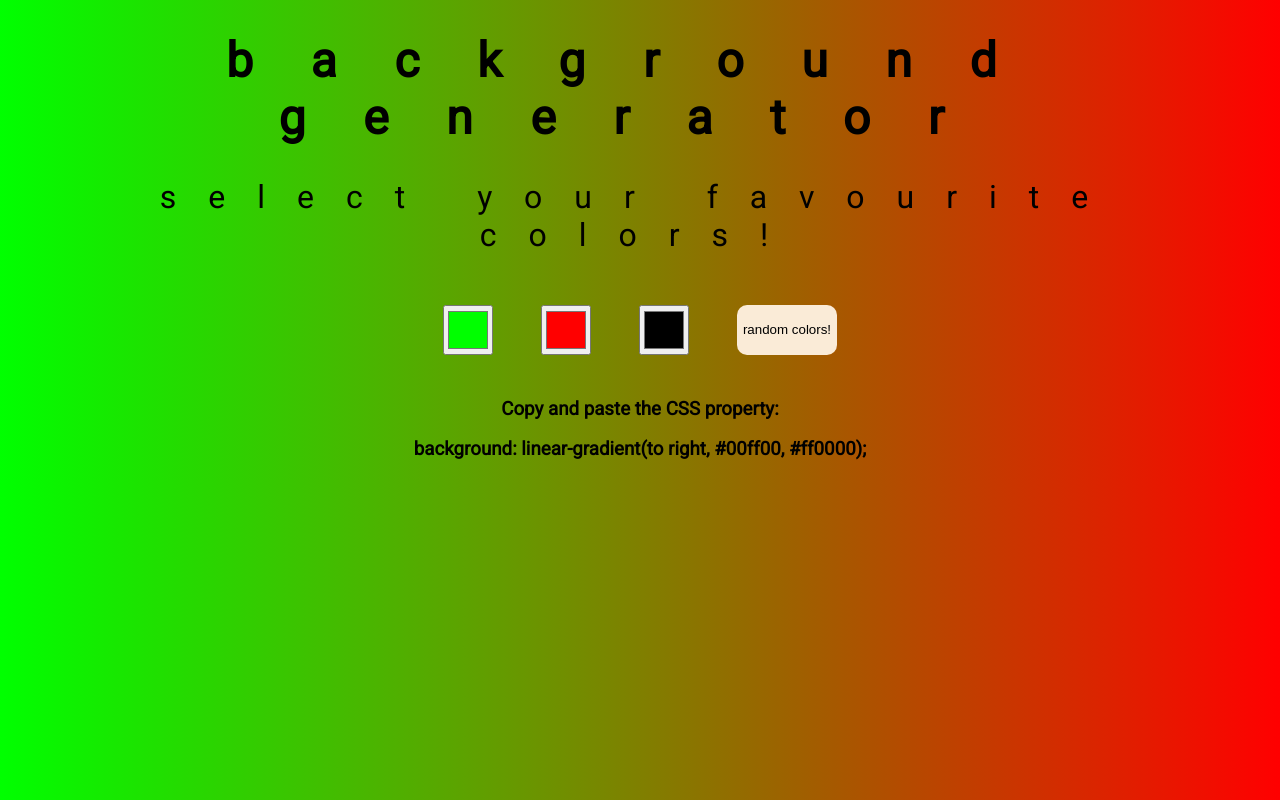
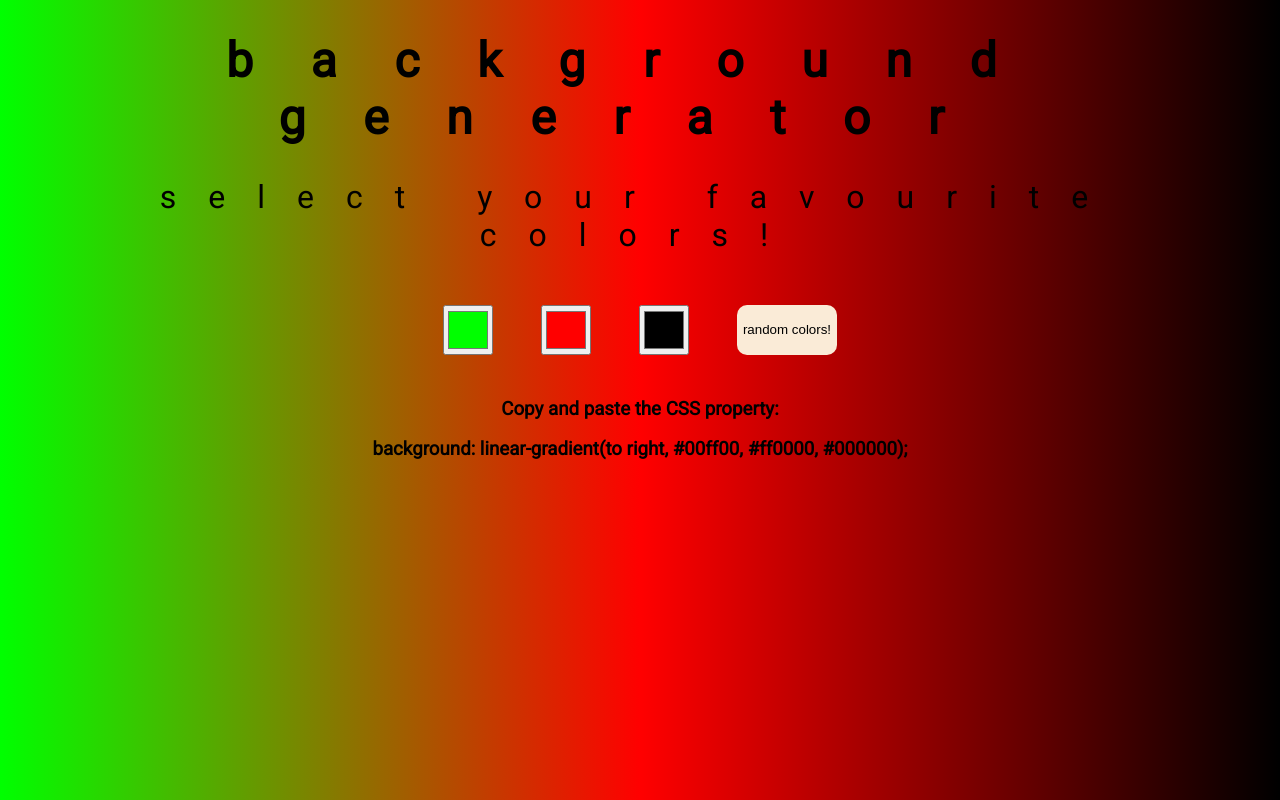
Before and after one commit to bertustenhoor/backgroundgenerator, a plain HTML site: page index.html in a window 1280 px wide. Drawn offline with Linux system fonts and the light colour scheme.

Commit message:
Yes! made it, works on all fronts

```diff
--- a/script.js
+++ b/script.js
@@ -1,5 +1,6 @@
 var color1 = document.getElementById("color1");
 var color2 = document.getElementById("color2");
+var color3 = document.getElementById('color3');
 var random = document.querySelector("#random");
 var css = document.querySelector("#css-property");
 var backGround = document.querySelector("#background");
@@ -20,10 +21,17 @@ color2.addEventListener("input", function() {
 
 })
 
+color3.addEventListener("input", function() {
+
+    setCSS();
+
+})
+
 random.addEventListener("click", function() {
 
     color1.value = getRandomColor();
     color2.value = getRandomColor();
+    color3.value = getRandomColor();
 
     setCSS();
 
@@ -32,7 +40,7 @@ random.addEventListener("click", function() {
 //edit the css of the background and edit the css textline, all-in-one function
 function setCSS() {
 
-    backGround.style.setProperty("background", `linear-gradient(to right, ${color1.value}, ${color2.value})`);
+    backGround.style.setProperty("background", `linear-gradient(to right, ${color1.value}, ${color2.value}, ${color3.value})`);
 
     setCSStext();
 
@@ -40,7 +48,7 @@ function setCSS() {
 
 //setting element text to css line
 function setCSStext() {
-    css.textContent = `background: linear-gradient(to right, ${color1.value}, ${color2.value});`;
+    css.textContent = `background: linear-gradient(to right, ${color1.value}, ${color2.value}, ${color3.value});`;
 }
 
 function getRandomColor() {
--- a/style.css
+++ b/style.css
@@ -1,7 +1,7 @@
 body {
     text-align: center;
     font-family: 'Roboto', sans-serif;
-    background: linear-gradient(to right, yellow, red);
+    background: linear-gradient(to right, yellow, red, blue);
 }
 
 h1 {
```
